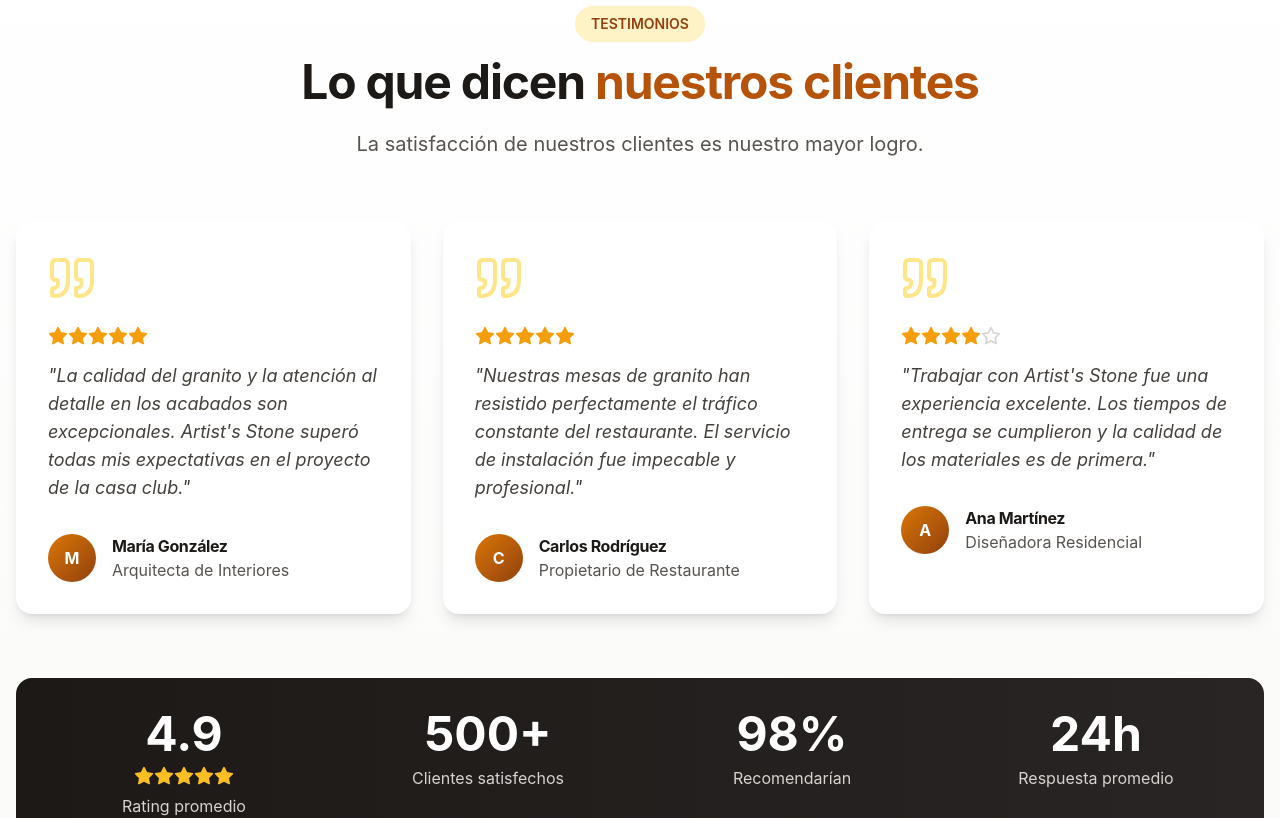
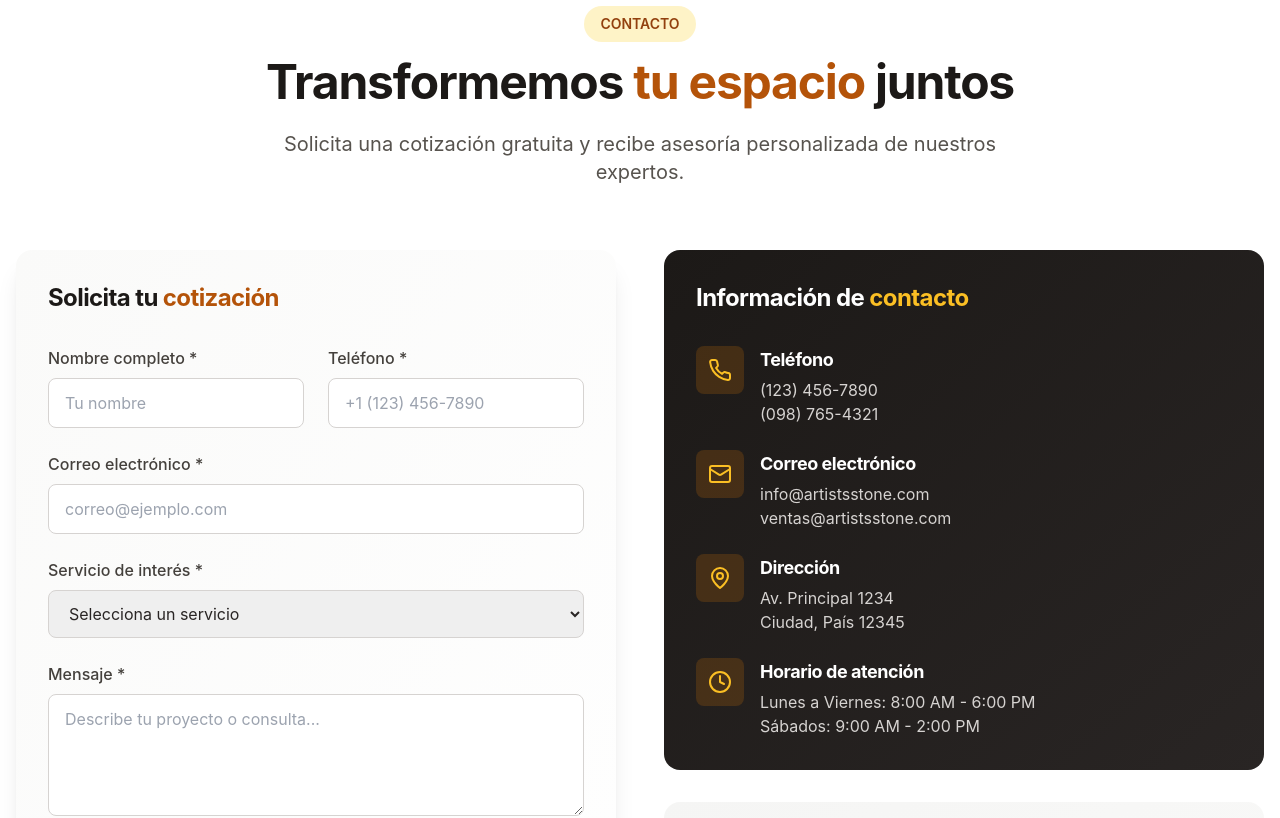
Before and after one commit to deibido0604/ArtistsStone, a React (Create React App) app: page / in a window 1280 px wide. Shown: the part 4500-5318 px from the top of the page. Built offline with nearby package versions, Linux system fonts and the light colour scheme; the HTML template or start-up script is replaced by a standard one.

Commit message:
Delete Testimonials

```diff
--- a/src/App.tsx
+++ b/src/App.tsx
@@ -3,7 +3,6 @@ import Header from './components/Header';
 import Hero from './components/Hero';
 import Gallery from './components/Gallery';
 import Services from './components/Services';
-import Testimonials from './components/Testimonials';
 import Contact from './components/Contact';
 import Footer from './components/Footer';
 
@@ -15,7 +14,6 @@ function App() {
         <Hero />
         <Gallery />
         <Services />
-        <Testimonials />
         <Contact />
       </main>
       <Footer />
--- a/src/components/Testimonials.tsx
+++ /dev/null
@@ -1,116 +0,0 @@
-import React from 'react';
-import { Star, Quote } from 'lucide-react';
-
-const Testimonials = () => {
-  const testimonials = [
-    {
-      id: 1,
-      name: 'María González',
-      role: 'Arquitecta de Interiores',
-      content: 'La calidad del granito y la atención al detalle en los acabados son excepcionales. Artist\'s Stone superó todas mis expectativas en el proyecto de la casa club.',
-      rating: 5
-    },
-    {
-      id: 2,
-      name: 'Carlos Rodríguez',
-      role: 'Propietario de Restaurante',
-      content: 'Nuestras mesas de granito han resistido perfectamente el tráfico constante del restaurante. El servicio de instalación fue impecable y profesional.',
-      rating: 5
-    },
-    {
-      id: 3,
-      name: 'Ana Martínez',
-      role: 'Diseñadora Residencial',
-      content: 'Trabajar con Artist\'s Stone fue una experiencia excelente. Los tiempos de entrega se cumplieron y la calidad de los materiales es de primera.',
-      rating: 4
-    },
-  ];
-
-  return (
-    <section id="testimonials" className="py-20 bg-gradient-to-b from-white to-stone-50">
-      <div className="container mx-auto px-4">
-        <div className="text-center mb-16">
-          <span className="inline-block px-4 py-2 bg-amber-100 text-amber-800 rounded-full text-sm font-semibold mb-4">
-            TESTIMONIOS
-          </span>
-          <h2 className="text-4xl md:text-5xl font-bold text-stone-900 mb-6">
-            Lo que dicen <span className="text-amber-700">nuestros clientes</span>
-          </h2>
-          <p className="text-xl text-stone-600 max-w-3xl mx-auto">
-            La satisfacción de nuestros clientes es nuestro mayor logro.
-          </p>
-        </div>
-
-        <div className="grid grid-cols-1 md:grid-cols-3 gap-8 mb-16">
-          {testimonials.map((testimonial) => (
-            <div
-              key={testimonial.id}
-              className="bg-white p-8 rounded-2xl shadow-lg hover:shadow-xl transition-shadow duration-300"
-            >
-              <Quote className="h-12 w-12 text-amber-200 mb-6" />
-
-              <div className="flex mb-4">
-                {[...Array(5)].map((_, i) => (
-                  <Star
-                    key={i}
-                    className={`h-5 w-5 ${
-                      i < testimonial.rating
-                        ? 'text-amber-500 fill-current'
-                        : 'text-stone-300'
-                    }`}
-                  />
-                ))}
-              </div>
-
-              <p className="text-stone-700 text-lg mb-8 italic">
-                "{testimonial.content}"
-              </p>
-
-              <div className="flex items-center">
-                <div className="w-12 h-12 bg-gradient-to-br from-amber-600 to-amber-800 rounded-full flex items-center justify-center text-white font-bold mr-4">
-                  {testimonial.name.charAt(0)}
-                </div>
-                <div>
-                  <h4 className="font-bold text-stone-900">{testimonial.name}</h4>
-                  <p className="text-stone-600">{testimonial.role}</p>
-                </div>
-              </div>
-            </div>
-          ))}
-        </div>
-
-        {/* Statistics */}
-        <div className="bg-gradient-to-r from-stone-900 to-stone-800 rounded-2xl p-8">
-          <div className="grid grid-cols-2 md:grid-cols-4 gap-8">
-            <div className="text-center">
-              <div className="text-4xl md:text-5xl font-bold text-white mb-2">4.9</div>
-              <div className="flex justify-center mb-2">
-                {[...Array(5)].map((_, i) => (
-                  <Star key={i} className="h-5 w-5 text-amber-400 fill-current" />
-                ))}
-              </div>
-              <p className="text-stone-300">Rating promedio</p>
-            </div>
-
-            <div className="text-center">
-              <div className="text-4xl md:text-5xl font-bold text-white mb-2">500+</div>
-              <p className="text-stone-300">Clientes satisfechos</p>
-            </div>
-
-            <div className="text-center">
-              <div className="text-4xl md:text-5xl font-bold text-white mb-2">98%</div>
-              <p className="text-stone-300">Recomendarían</p>
-            </div>
-
-            <div className="text-center">
-              <div className="text-4xl md:text-5xl font-bold text-white mb-2">24h</div>
-              <p className="text-stone-300">Respuesta promedio</p>
-            </div>
-          </div>
-        </div>
-      </div>
-    </section>
-  );
-};
-
-export default Testimonials;
```
